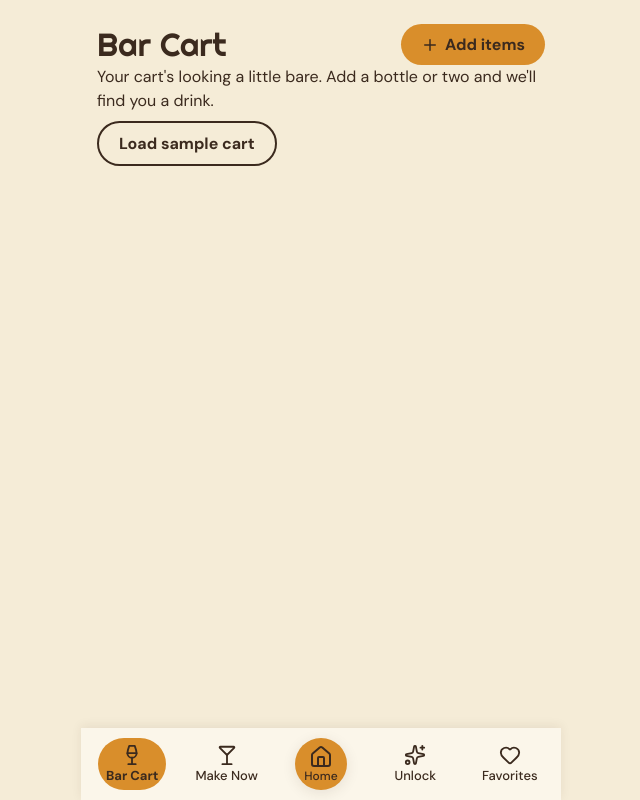
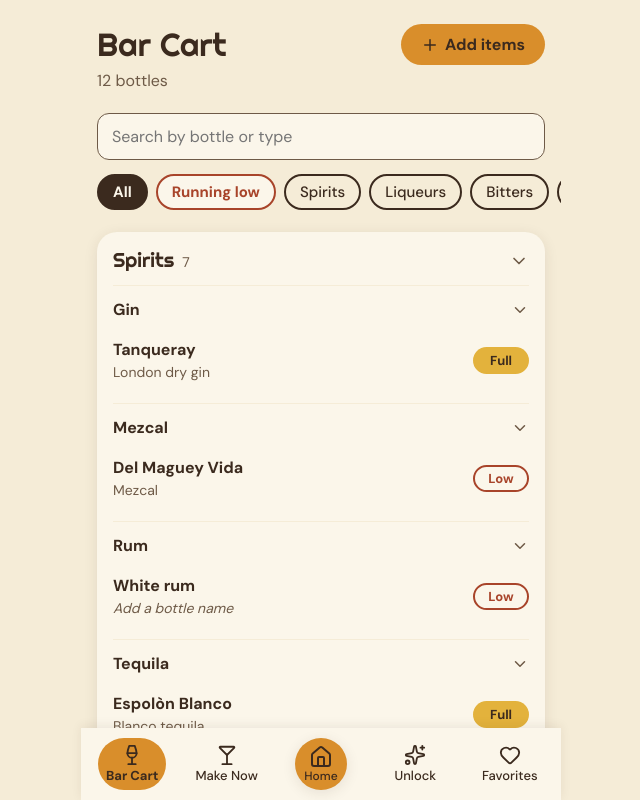
Before and after one commit to osanchezchristensen/Casa_Del_Cocktail, a React (Vite) app: page /cart in a window 1280 px wide. Shown: the top 800 px of the page, without its empty margins (319-959 px from the left). Built offline with nearby package versions, Linux system fonts and the light colour scheme.

Commit message:
Replace sample-cart button with first-visit sample bottles (Milestone A)
Co-Authored-By: Claude Sonnet 5.5 <noreply@anthropic.com>

```diff
--- a/src/screens/BarCart.tsx
+++ b/src/screens/BarCart.tsx
@@ -44,7 +44,6 @@ function BottleList({ bottles, onEdit }: { bottles: Bottle[]; onEdit: (id: strin
 
 function BarCart() {
   const bottles = useStore((s) => s.bottles)
-  const loadSampleCart = useStore((s) => s.loadSampleCart)
   const undoRemove = useStore((s) => s.undoRemove)
   const [adding, setAdding] = useState(false)
   const [editingId, setEditingId] = useState<string | null>(null)
@@ -109,10 +108,6 @@ function BarCart() {
       <>
         {header}
         <p>Your cart's looking a little bare. Add a bottle or two and we'll find you a drink.</p>
-        {/* Temporary: remove at Milestone A. */}
-        <button type="button" className={styles.secondary} onClick={loadSampleCart}>
-          Load sample cart
-        </button>
         {overlays}
       </>
     )
--- a/src/store/useStore.ts
+++ b/src/store/useStore.ts
@@ -16,7 +16,6 @@ type State = {
   removeBottle: (id: string) => void
   /** Moves a removed bottle back onto the cart, as it was. */
   undoRemove: (id: string) => void
-  loadSampleCart: () => void
 }
 
 const newBottle = (ingredientId: string, level: Level, name?: string): Bottle => ({
@@ -27,7 +26,8 @@ const newBottle = (ingredientId: string, level: Level, name?: string): Bottle =>
   addedAt: new Date().toISOString(),
 })
 
-// Temporary: remove with the "Load sample cart" button at Milestone A.
+// Temporary test data: the cart starts with these on a first visit (nothing saved yet).
+// Before sharing the app, set `bottles: []` below and delete this list.
 const SAMPLE: [ingredientId: string, level: Level, name?: string][] = [
   ['blanco-tequila', 'full', 'Espolòn Blanco'],
   ['blanco-tequila', 'half', 'Jose Cuervo Especial Silver'],
@@ -46,7 +46,7 @@ const SAMPLE: [ingredientId: string, level: Level, name?: string][] = [
 export const useStore = create<State>()(
   persist(
     (set) => ({
-      bottles: [],
+      bottles: SAMPLE.map(([ingredientId, level, name]) => newBottle(ingredientId, level, name)),
       pastBottles: [],
       favorites: [],
       settings: { allowSwaps: false },
@@ -85,8 +85,6 @@ export const useStore = create<State>()(
             bottles: [...s.bottles, { id: bottleId, ingredientId, name, level, addedAt }],
           }
         }),
-      loadSampleCart: () =>
-        set({ bottles: SAMPLE.map(([ingredientId, level, name]) => newBottle(ingredientId, level, name)) }),
     }),
     // Bump version (and add a migrate function) whenever the saved shape changes.
     { name: 'casa-del-cocktail', version: 1 },
```
